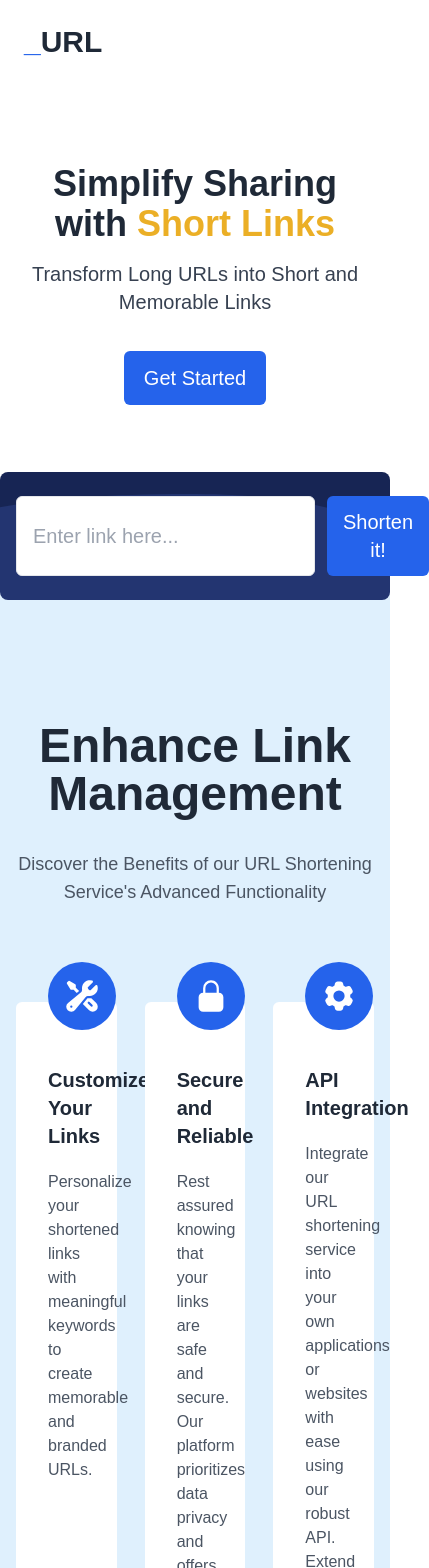
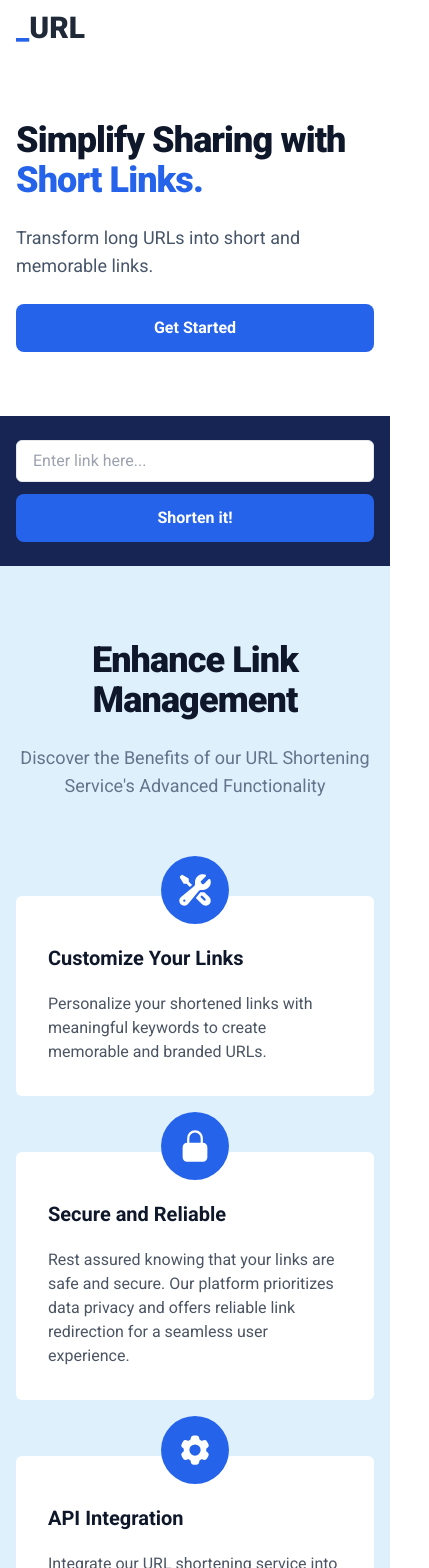
Before and after one commit to bertfarol/nextjs-url-shortener, a Next.js app: page / in a window 390 px wide. Shown: the top 1568 px of the page, 429 px wide, since content can reach past the window. Built offline with nearby package versions, Linux system fonts and the light colour scheme.

Commit message:
responsive layout

```diff
--- a/components/CTA.jsx
+++ b/components/CTA.jsx
@@ -1,12 +1,14 @@
+import { primaryButtonStyle, h2Style } from "./common/utils/style.guide";
+
+
+
 export default function CTA() {
     return (
-      <div className="px-4 text-center  bg-blue-950 p-14 bg-[url('/bg-short-2.svg')] bg-no-repeat bg-cover">
-        <h2 className="mb-12 text-5xl font-black text-white">
+      <div className="px-4 flex flex-col items-center justify-center bg-blue-950 p-14 bg-[url('/bg-short-2.svg')] bg-no-repeat bg-cover">
+        <h2 className="mb-12 text-4xl font-extrabold tracking-tight text-center text-white sm:text-5xl">
           Boost your links today
         </h2>
-        <button className="px-4 py-3 text-xl text-white duration-300 bg-blue-600 rounded-md hover:bg-blue-600/80">
-          Get Started
-        </button>
+        <button className={primaryButtonStyle}>Get Started</button>
       </div>
     );
 }
--- a/components/Features.jsx
+++ b/components/Features.jsx
@@ -3,56 +3,38 @@ import {
   Cog6ToothIcon,
   LockClosedIcon,
 } from "@heroicons/react/24/solid";
+import Card from "./common/Card/Card";
+import { h2Style } from "@/components/common/utils/style.guide";
 
 export default function Features() {
   return (
     <div className="px-4 md:px-6 p-28 bg-[#dff0fd] mt-[-70px]">
-      <h2 className="pt-20 mb-8 text-5xl font-black text-center text-gray-800">
-        Enhance Link Management
-      </h2>
-      <p className="max-w-md mx-auto mb-24 text-lg text-center text-gray-600">
+      <h2 className={h2Style + " mt-8 text-center"}>Enhance Link Management</h2>
+      <p className="max-w-md mx-auto mt-6 mb-24 text-lg text-center">
         Discover the Benefits of our URL Shortening Service's Advanced
         Functionality
       </p>
-      <div className="grid max-w-5xl grid-cols-3 mx-auto gap-x-7">
-        <div className="relative px-8 pt-16 pb-8 bg-white rounded-md">
-          <div className="absolute p-4 rounded-full w-fit bg-blue-600 top-[-40px] left-8">
-            <WrenchScrewdriverIcon className="text-white h-9" />
-          </div>
-          <div className="pb-5 text-xl font-semibold text-gray-800 ">
-            Customize Your Links
-          </div>
-          <div className="text-base text-gray-600">
-            Personalize your shortened links with meaningful keywords to create
-            memorable and branded URLs.
-          </div>
-        </div>
-        <div className="relative px-8 pt-16 pb-8 bg-white rounded-md">
-          <div className="absolute p-4 rounded-full w-fit bg-blue-600 top-[-40px] left-8">
-            <LockClosedIcon className="text-white h-9" />
-          </div>
-          <div className="pb-5 text-xl font-semibold text-gray-800 ">
-            Secure and Reliable
-          </div>
-          <div className="text-base text-gray-600">
-            Rest assured knowing that your links are safe and secure. Our
+      <div className="block max-w-5xl grid-cols-3 mx-auto lg:grid gap-x-7">
+        <Card
+          title="Customize Your Links"
+          description="Personalize your shortened links with meaningful keywords to create
+            memorable and branded URLs."
+          Icon={WrenchScrewdriverIcon}
+        />
+        <Card
+          Icon={LockClosedIcon}
+          title="Secure and Reliable"
+          description="Rest assured knowing that your links are safe and secure. Our
             platform prioritizes data privacy and offers reliable link
-            redirection for a seamless user experience.
-          </div>
-        </div>
-        <div className="relative px-8 pt-16 pb-8 bg-white rounded-md">
-          <div className="absolute p-4 rounded-full w-fit bg-blue-600 top-[-40px] left-8">
-            <Cog6ToothIcon className="text-white h-9" />
-          </div>
-          <div className="pb-5 text-xl font-semibold text-gray-800 ">
-            API Integration
-          </div>
-          <div className="text-base text-gray-600">
-            Integrate our URL shortening service into your own applications or
+            redirection for a seamless user experience."
+        />
+        <Card
+          Icon={Cog6ToothIcon}
+          title="API Integration"
+          description="Integrate our URL shortening service into your own applications or
             websites with ease using our robust API. Extend the functionality
-            and convenience of our platform to your users.
-          </div>
-        </div>
+            and convenience of our platform to your users."
+        />
       </div>
     </div>
   );
--- a/components/Header.jsx
+++ b/components/Header.jsx
@@ -5,7 +5,7 @@ import Link from "next/link";
 export default function Header() {
   return (
     <header className="bg-white">
-      <nav className="flex items-center p-6 mx-auto max-w-7xl lg:px-8">
+      <nav className="flex items-center px-4 py-2.5 mx-auto lg:max-w-7xl lg:px-8 sm:max-w-lg md:max-w-3xl">
         <div className="flex mr-10">
           <Link href="/" className="-m-1.5 p-1.5 text-3xl font-black">
             <span className="text-blue-600">_</span>
--- a/components/Hero.jsx
+++ b/components/Hero.jsx
@@ -1,24 +1,25 @@
+import { primaryButtonStyle, h1Style } from "@/components/common/utils/style.guide";
+
+
 export default function Hero() {
   return (
-    <section className="px-4 py-20 mx-auto max-w-7xl md:py-28 md:px-6">
+    <section className="px-4 py-16 mx-auto lg:max-w-7xl md:py-28 md:px-6 sm:max-w-lg md:max-w-3xl">
       <div className="flex justify-between">
-        <div className="text-center sm:text-left">
-          <h1 className="max-w-2xl mb-4 font-black text-4xl md:text-6xl xl:text-7xl xl:leading-[5rem] text-gray-800">
+        <div className="max-w-2xl">
+          <h1 className={h1Style + " lg:leading-tight"}>
             Simplify Sharing with{" "}
-            <span className="text-[#EBAF26] ">Short Links</span>
+            <span className="text-blue-600 ">Short Links.</span>
           </h1>
-          <p className="mb-12 text-xl text-gray-700">
-            Transform Long URLs into Short and Memorable Links
+          <p className="mt-6 text-lg text-slate-600 ">
+            Transform long URLs into short and memorable links.
           </p>
-          <a
-            href="#url-short"
-            className="px-5 py-4 text-xl text-white duration-300 bg-blue-600 rounded-md hover:bg-blue-600/80"
-          >
+
+          <a href="#url-short" className={primaryButtonStyle + " mt-6"}>
             Get Started
           </a>
         </div>
         <img
-          className="hidden h-72 xl:h-96 lg:block"
+          className="hidden duration-300 h-80 xl:h-96 lg:block"
           src="/undraw_2.svg"
           alt=""
         />
--- a/components/LinkBox.jsx
+++ b/components/LinkBox.jsx
@@ -13,11 +13,11 @@ export default function LinkBox({ url, title }) {
 
   return (
     <div className="mt-4 ">
-      <span className="text-white font-semibold text-sm">{title}</span>
-      <div className="px-4 py-3 bg-white rounded-md flex justify-between">
+      <span className="text-sm font-semibold text-white">{title}</span>
+      <div className="flex items-center justify-between px-4 py-3 bg-white rounded-md">
         <a
           href={`https://${url}`}
-          className="text-xl text-blue-600"
+          className="text-base text-blue-600 lg:text-xl"
           target="_blank"
         >
           {url}
@@ -26,7 +26,7 @@ export default function LinkBox({ url, title }) {
           onClick={() => handleCopy(url)}
           className="px-2 py-1 ml-4 text-sm font-semibold text-blue-600 duration-300 border border-gray-300 rounded-md hover:ring-2"
         >
-          {copied ? "Copied!" : "Copy link"}
+          {copied ? "Copied!" : "Copy"}
         </button>
       </div>
     </div>
--- a/components/UrlShortener.jsx
+++ b/components/UrlShortener.jsx
@@ -1,6 +1,8 @@
 import { useState } from "react";
 import LinkBox from "./LinkBox";
 import { ArrowPathIcon } from "@heroicons/react/24/outline";
+import { primaryButtonStyle } from "@/components/common/utils/style.guide";
+
 
 export default function UrlShortener() {
   const [url, setUrl] = useState("");
@@ -24,12 +26,12 @@ export default function UrlShortener() {
   return (
     <div
       id="url-short"
-      className="relative z-10 bg-[url('/bg-short-1.svg')] bg-no-repeat bg-cover max-w-5xl px-4 py-6 mx-auto rounded-lg bg-blue-950 lg:py-14"
+      className="sm:max-w-lg relative z-10 xl:bg-[url('/bg-short-1.svg')] bg-no-repeat bg-cover xl:max-w-5xl px-4 py-6 mx-auto sm:rounded-lg md:max-w-2xl bg-blue-950 md:p-10 lg:py-14"
     >
       <div className="max-w-3xl mx-auto ">
-        <div className="flex">
+        <div className="flex flex-col md:flex-row">
           <input
-            className="px-4 py-3 mr-3 text-xl bg-white border rounded-md outline-none grow focus:ring-2"
+            className="px-4 py-2 mb-3 text-base bg-white border rounded-md outline-none md:mb-0 md:text-xl md:mr-3 grow focus:ring-2"
             value={url}
             type="text"
             onChange={(e) => setUrl(e.target.value)}
@@ -38,7 +40,7 @@ export default function UrlShortener() {
           <button
             disabled={!url.length > 0}
             onClick={fetchData}
-            className="flex items-center px-4 py-3 text-xl text-white duration-300 bg-blue-600 rounded-md hover:bg-blue-600/70"
+            className={primaryButtonStyle}
           >
             {isLoading && (
               <span className="mr-2">
--- /dev/null
+++ b/components/common/Card/Card.jsx
@@ -0,0 +1,14 @@
+
+
+
+export default function Card({ title, description, Icon }) {
+  return (
+    <div className="relative px-8 pt-12 pb-8 bg-white rounded-md md:pt-16 mb-14 lg:mb-0">
+      <div className="absolute p-4 rounded-full w-fit bg-blue-600 top-[-40px] sm:left-8 left-[50%] translate-x-[-50%] sm:translate-x-0">
+        <Icon className="text-white h-9" />
+      </div>
+      <h5 className="pb-5 text-xl font-semibold text-slate-900 ">{title}</h5>
+      <div className="text-base text-gray-600">{description}</div>
+    </div>
+  );
+}
--- /dev/null
+++ b/components/common/utils/style.guide.jsx
@@ -0,0 +1,7 @@
+export const primaryButtonStyle =
+    "flex items-center justify-center w-full h-12 px-6 font-semibold text-white bg-blue-600 rounded-lg hover:bg-blue-600/80 sm:w-fit";
+
+export const h1Style =
+  "text-4xl font-extrabold tracking-tight text-slate-900 sm:text-5xl lg:text-6xl";
+export const h2Style =
+  "text-slate-900 text-4xl tracking-tight font-extrabold sm:text-5xl";
--- a/pages/_document.js
+++ b/pages/_document.js
@@ -1,18 +1,18 @@
-import { Html, Head, Main, NextScript } from 'next/document'
-import Header from '@/components/Header'
-import Footer from '@/components/Footer';
+import { Html, Head, Main, NextScript } from "next/document";
+import Header from "@/components/Header";
+import Footer from "@/components/Footer";
 
 export default function Document() {
   return (
     <Html lang="en">
       <Head>
         <link
-          href="https://fonts.googleapis.com/css2?family=Open+Sans:wght@300;400;500;600;700;900&display=swap"
+          href="https://fonts.googleapis.com/css2?family=Roboto:wght@300;400;500;700;900&display=swap"
           rel="stylesheet"
         />
         <link rel="shortcut icon" href="/logo-icon.ico" />
       </Head>
-      <body>
+      <body className="text-slate-500">
         <Header />
         <Main />
         <Footer />
--- a/tailwind.config.js
+++ b/tailwind.config.js
@@ -8,7 +8,7 @@ module.exports = {
   theme: {
     extend: {
       fontFamily: {
-        sans: ["Fira Sans", "sans-serif"],
+        sans: ["Roboto", "sans-serif"],
       },
       gridTemplateColumns: {
         footer: "1fr repeat(2, auto)",
```
Also changed, not shown: components/Footer.jsx (+6 -4 lines), public/logo-lang.svg (added).
